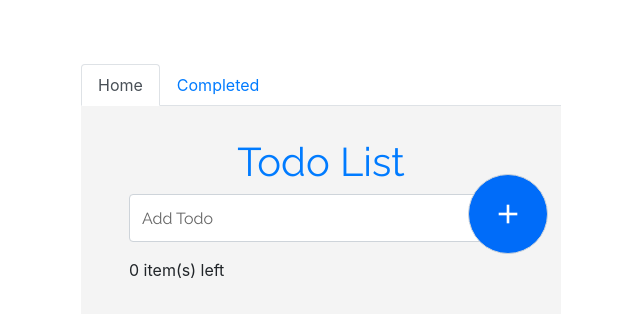
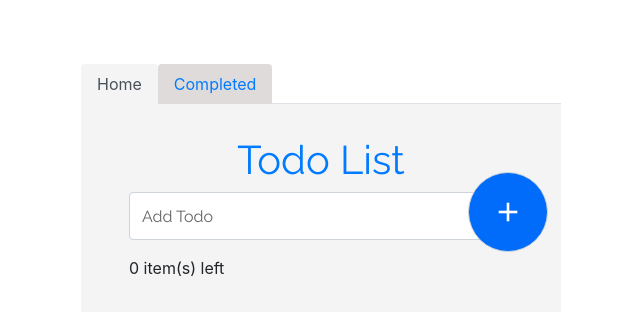
Before and after one commit to russLitt/todo-app-ng2, an Angular app: page / in a window 1280 px wide. Shown: the top 316 px of the page, without its empty margins (319-959 px from the left). Built offline with nearby package versions, Linux system fonts and the light colour scheme.

Commit message:
styled tabs

```diff
--- a/src/app/app.component.css
+++ b/src/app/app.component.css
@@ -9,7 +9,6 @@ body {
 form {
     max-width: 30em;
     margin: -4em auto;
-    /* margin-top: -4em; */
     position: relative;
     background: #f4f4f4;
     padding: 2em 3em;
@@ -22,7 +21,8 @@ form h1 {
 
 form input[type=text]::placeholder {
     font-family: "Raleway";
-    color:#666; }
+    color:#666;
+}
 
 form .data {
     margin-top: 1em;
@@ -32,12 +32,15 @@ form .data li {
     background: #fff;
     border-left: 4px solid #006cf9;
     padding: 1em; margin: 1em auto;
-    color: #666; font-family: "Raleway";
+    color: #666;
+    font-family: "Raleway";
 }
+
 form .data li i {
     float: right;
     color: #888;
-    cursor: pointer;}
+    cursor: pointer;
+}
 
 form .input-group-text {
     background: #006cf9;
@@ -65,31 +68,49 @@ form .form-control:focus {
     box-shadow: 0;
 }
 
-#menu1 {
+.nav-tabs {
+    max-width: 30em;
+    margin: 4em auto;
+}
+
+.nav-link {
+    background-color: #dfdbdb;
+}
+
+.nav-link.active {
+    background-color: #f4f4f4;
+}
+
+.nav-tabs .nav-link {
+    border: none;
+}
+
+#completed-list {
     max-width: 30em;
     margin: -4em auto;
-    /* margin-top: -4em; */
     position: relative;
     background: #f4f4f4;
     padding: 2em 3em;
 }
 
-#menu1 h1 {
+#completed-list h1 {
     font-family: "Raleway";
     color:#006cf9;
 }
 
-#menu1 .data {
+#completed-list .data {
     margin-top: 1em;
 }
 
-#menu1 .data li {
+#completed-list .data li {
     background: #fff;
     border-left: 4px solid #006cf9;
     padding: 1em; margin: 1em auto;
     color: #666; font-family: "Raleway";
 }
-#menu1 .data li i {
+
+#completed-list .data li i {
     float: right;
     color: #888;
-    cursor: pointer;}
+    cursor: pointer;
+}
--- a/src/app/app.component.html
+++ b/src/app/app.component.html
@@ -1,14 +1,13 @@
 <div class="container mt-3">
   <!-- Nav tabs -->
-  <ul class="nav nav-tabs" style="max-width: 30em; margin: 4em auto;">
+  <ul class="nav nav-tabs">
     <li class="nav-item">
       <a class="nav-link active" data-toggle="tab" href="#home">Home</a>
     </li>
     <li class="nav-item">
-      <a class="nav-link" data-toggle="tab" href="#menu1">Completed</a>
+      <a class="nav-link" data-toggle="tab" href="#completed-list">Completed</a>
     </li>
   </ul>
-
 
   <!-- Tab panes -->
   <div class="tab-content">
@@ -32,11 +31,11 @@
         <div>{{ todoArray.length }} item(s) left</div>
       </form>
     </div>
-    <div id="menu1" class="container tab-pane">
+    <div id="completed-list" class="container tab-pane">
       <h1 class="text-center text-primary">Completed Tasks</h1>
       <div class="data">
         <ul class="list-unstyled">
-          <li *ngFor="let completed of completedArray">{{ completed }}<i (click)="removeCompleted(completed)" class="material-icons">delete</i></li>
+          <li *ngFor="let completed of completedArray"><del>{{ completed }}</del><i (click)="removeCompleted(completed)" class="material-icons">delete</i></li>
         </ul>
       </div>
     </div>
```
